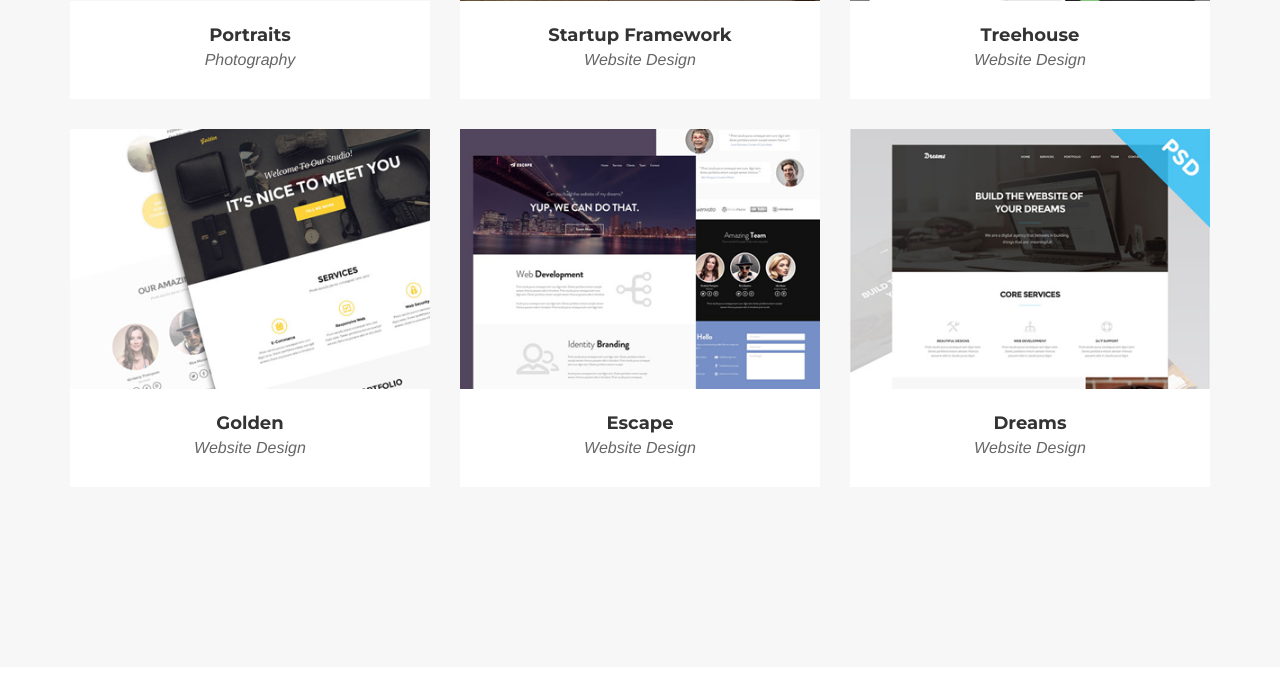
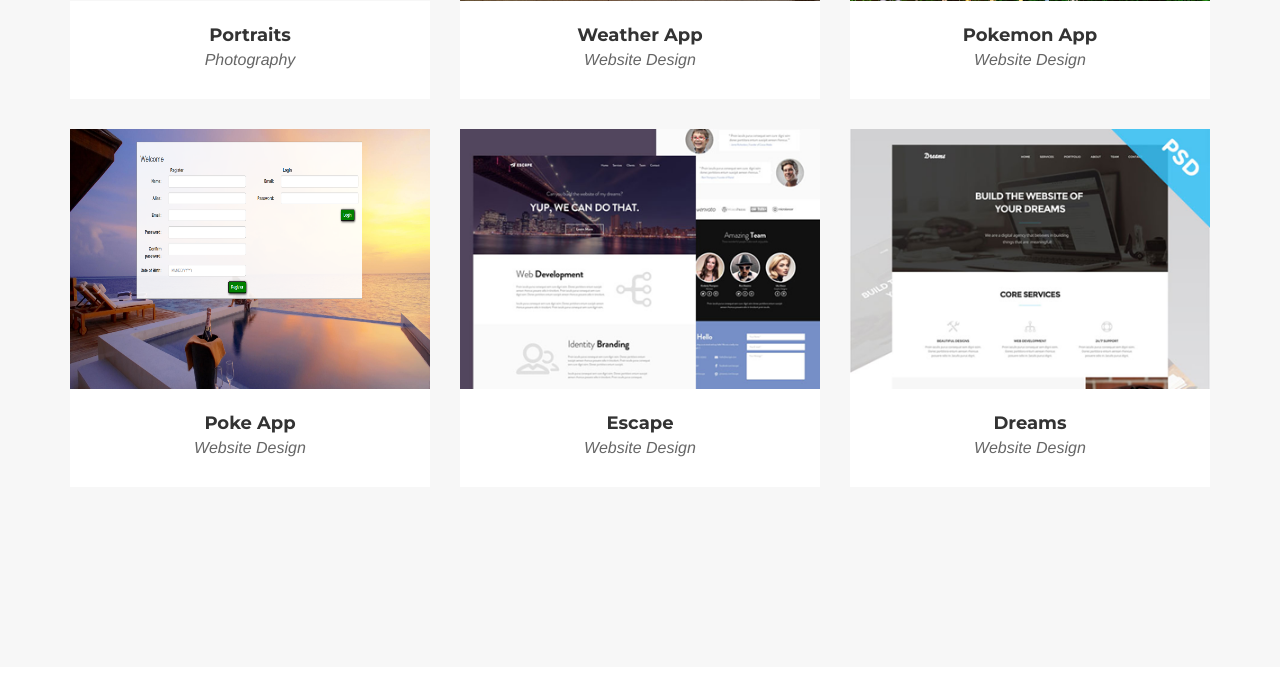
Before and after one commit to Jcareergoals/portfolio, a PHP site: page / in a window 1280 px wide. Shown: the part 2074-2748 px from the top of the page. Run offline with PHP 8.4, Linux system fonts and the light colour scheme; some libraries are stand-ins or nearby versions; some web fonts are replaced.

Commit message:
added poke application

```diff
--- a/css/agency.css
+++ b/css/agency.css
@@ -248,7 +248,7 @@ section h3.section-subheading{
 	margin:0 auto;
 	overflow: hidden;
 }
-@media (min-width:400px) and (max-width:767px){
+@media (min-width:400px) {
 	.portfolio-item .porfolio-link {
 		max-height: 200px;
 	}
@@ -257,10 +257,16 @@ section h3.section-subheading{
 	.portfolio-item .portfolio-link {
 		max-height: 249px;
 	}
+	img.weather_img, img.pokemon_img, img.poke_img{
+		min-height: 260px;
+	}
 }
 @media (min-width:992px){
 	.portfolio-item .portfolio-link {
 		max-height: 211px;
+	}
+	img.weather_img, img.pokemon_img, img.poke_img {
+		min-height: 220px;
 	}
 }
 @media (min-width:1200px){
@@ -268,7 +274,7 @@ section h3.section-subheading{
 		max-height: 260px;
 		min-height: 260px;
 	}
-	img.weather_img {
+	img.weather_img, img.pokemon_img, img.poke_img{
 		min-height: 260px;
 	}
 }
@@ -595,7 +601,7 @@ ul.social-buttons li a:hover,ul.social-buttons li a:focus,ul.social-buttons li a
 	margin-top:0
 }
 /* Masonry images */
-.portfolio-modal .modal-content img{
+#portfolioModal1 .modal-content img{
 	width: 300px;
 	/*float: left; */
 	margin: 5px 0px;
@@ -637,3 +643,4 @@ img::-moz-selection{background:0 0}
 body{webkit-tap-highlight-color:#fed136}
 
 .orange {color: orange;}
+.justify{text-align: justify;}
--- a/index.html
+++ b/index.html
@@ -150,7 +150,7 @@
                         <img src="img/portfolio/weather.png" class="img-responsive weather_img" alt="">
                     </a>
                     <div class="portfolio-caption">
-                        <h4>Startup Framework</h4>
+                        <h4>Weather App</h4>
                         <p class="text-muted">Website Design</p>
                     </div>
                 </div>
@@ -161,10 +161,10 @@
                                 <i class="fa fa-plus fa-3x"></i>
                             </div>
                         </div>
-                        <img src="img/portfolio/treehouse.png" class="img-responsive" alt="">
+                        <img src="img/portfolio/pokemons.png" class="img-responsive pokemon_img" alt="">
                     </a>
                     <div class="portfolio-caption">
-                        <h4>Treehouse</h4>
+                        <h4>Pokemon App</h4>
                         <p class="text-muted">Website Design</p>
                     </div>
                 </div>
@@ -175,10 +175,10 @@
                                 <i class="fa fa-plus fa-3x"></i>
                             </div>
                         </div>
-                        <img src="img/portfolio/golden.png" class="img-responsive" alt="">
+                        <img src="img/portfolio/poke_2.png" class="img-responsive poke_img" alt="">
                     </a>
                     <div class="portfolio-caption">
-                        <h4>Golden</h4>
+                        <h4>Poke App</h4>
                         <p class="text-muted">Website Design</p>
                     </div>
                 </div>
@@ -250,7 +250,7 @@
                                     <h4 class="subheading">Delta Gets You There</h4>
                                 </div>
                                 <div class="timeline-body">
-                                    <p class="text-muted">Being a Ramp Agent for Delta Airlines was incredible. My duties included loading, unloading, transporting baggage, mail, and cargo to and from aircrafts. I was also the guy you'd see holding the <span class='orange'>orange wands</span> on the ramp marshelling planes to their gates. I worked in a team of 7 to 10 members where we handled flights with an approximate 90% successful turnaround rate.</p>
+                                    <p class="text-muted">Being a Ramp Agent for Delta Airlines was incredible. My duties included loading, unloading, transporting baggage, mail, and cargo to and from aircrafts. I was also the guy you'd see holding the <span class='orange'>orange</span> wands on the ramp marshelling planes to their gates. I worked in a team of 7 to 10 members where we handled flights with an approximate 90% successful turnaround rate.</p>
                                 </div>
                             </div>
                         </li>
@@ -362,7 +362,7 @@
     <section id="contact">
         <div class="container">
             <div class="row">
-                <div class="col-lg-12 text-center">
+                <div class="col-xs-12 col-sm-10 col-sm-offset-1 col-lg-8 col-lg-offset-2 text-center">
                     <h2 class="section-heading">Contact Me</h2>
                     <h3 class="section-subheading text-muted">I'd love to here from you. If you'd like more information about working with me, please fill out the form with a detailed description of your project and I will respond a soon as possible.</h3>
                 </div>
@@ -495,9 +495,9 @@
                     <div class="col-lg-8 col-lg-offset-2">
                         <div class="modal-body">
                             <h2>Weather Application</h2>
-                            <p class="item-intro text-muted">Lorem ipsum dolor sit amet consectetur.</p>
-                            <img src="img/portfolio/weather.png" alt="">
-                            <p>The <a href="https://cheryweather.azurewebsites.net/" target="_blank">Weather Application</a> is An application where visitors can enter any city or state from around the world and, in return, displayed that locations current weather status. The information is received from a weather API, openweathermap.org. Technologies used include Ajax, JSON, jQuery, TwitterBootstrap, CodeIgnitor (MVC), Git, HTML5, and CSS3.</p>
+                            <p class="item-intro text-muted">Get real-time weather status.</p>
+                            <img src="img/portfolio/weather.png" width="100%" focus alt="">
+                            <p class='justify'>The <a href="https://cheryweather.azurewebsites.net/" target="_blank">Weather Application</a> displays real-time weather information from any city around the world. By entering the name of a City, State, or Country of choice, users will be displayed weather information for that location. If the user happens to enter a State or Country, then weather information for that location's capital will be displayed. The information is received from a weather service API (Openweathermap.org). The technologies used to create this application include HTML5, CSS3, Ajax, JSON, jQuery, Twitter Bootstrap, CodeIgnitor (MVC), and Git.</p>
                             <p>You can preview the Weather Application <a href="https://cheryweather.azurewebsites.net/" target="_blank">here</a>.</p>
                             <button type="button" class="btn btn-primary" data-dismiss="modal"><i class="fa fa-times"></i> Close Project</button>
                         </div>
@@ -521,11 +521,11 @@
                     <div class="col-lg-8 col-lg-offset-2">
                         <div class="modal-body">
                             <!-- Project Details Go Here -->
-                            <!-- <h2>Project Name</h2>
-                            <p class="item-intro text-muted">Lorem ipsum dolor sit amet consectetur.</p>
-                            <img class="img-responsive img-centered" src="img/portfolio/treehouse-preview.png" alt="">
-                            <p>Treehouse is a free PSD web template built by <a href="https://www.behance.net/MathavanJaya">Mathavan Jaya</a>. This is bright and spacious design perfect for people or startup companies looking to showcase their apps or other projects.</p>
-                            <p>You can download the PSD template in this portfolio sample item at <a href="http://freebiesxpress.com/gallery/treehouse-free-psd-web-template/">FreebiesXpress.com</a>.</p> -->
+                            <h2>Pokemon Application</h2>
+                            <p class="item-intro text-muted">Gotta catch them all.</p>
+                            <img src="img/portfolio/pokemons.png" width="100%" alt="">
+                            <p class='justify'>If you any need quick basic information on any pokemon characters than this awesome application will come in handy. By clicking on any of the 151 characters, information about that character will be displayed in the pokedex (the orange box). The data is pulled from an API webservice (pokeapi.co). The technologies used to build this application include HTML5, CSS3, AJAX, JSON, jQuery, and CodeIgnitor. </p>
+                            <p>You can preview the Pokemon application <a href="http://cherypokemons.azurewebsites.net/" target="_blank">here</a>.</p>
                             <button type="button" class="btn btn-primary" data-dismiss="modal"><i class="fa fa-times"></i> Close Project</button>
                         </div>
                     </div>
@@ -548,11 +548,13 @@
                     <div class="col-lg-8 col-lg-offset-2">
                         <div class="modal-body">
                             <!-- Project Details Go Here -->
-                            <h2>Project Name</h2>
-                            <!-- <p class="item-intro text-muted">Lorem ipsum dolor sit amet consectetur.</p>
-                            <img class="img-responsive img-centered" src="img/portfolio/golden-preview.png" alt="">
-                            <p>Start Bootstrap's Agency theme is based on Golden, a free PSD website template built by <a href="https://www.behance.net/MathavanJaya">Mathavan Jaya</a>. Golden is a modern and clean one page web template that was made exclusively for Best PSD Freebies. This template has a great portfolio, timeline, and meet your team sections that can be easily modified to fit your needs.</p>
-                            <p>You can download the PSD template in this portfolio sample item at <a href="http://freebiesxpress.com/gallery/golden-free-one-page-web-template/">FreebiesXpress.com</a>.</p> -->
+                            <h2>Poke App</h2>
+                            <p class="item-intro text-muted">Feel like poking someone?</p>
+                            <img class="img-responsive img-centered" src="img/portfolio/poke_2.png" width="40%" alt="">
+                            <img class="img-responsive img-centered" src="img/portfolio/poke_3.png" width="75%" alt="">
+                            <img class="img-responsive img-centered" src="img/portfolio/poke_1.png" width="100%" alt="">
+                            <p class='justify'>This is a pretty cool applicatoin. Users can poke other users, see which were poked, how many times they were poked, by who they were poked by. Users can also see how many time they themselves were poked and by who as well. All you have to do is register if not registered or login to enjoy the fun. Technologies used to create this application include CodeIgnitor, PHP, HTML5, CSS3, & Twitter Bootstrap.</p>
+                            <p>You can preview this application <a href="#">here</a>.</p>
                             <button type="button" class="btn btn-primary" data-dismiss="modal"><i class="fa fa-times"></i> Close Project</button>
                         </div>
                     </div>
@@ -576,10 +578,10 @@
                         <div class="modal-body">
                             <!-- Project Details Go Here -->
                             <h2>Project Name</h2>
-                            <!-- <p class="item-intro text-muted">Lorem ipsum dolor sit amet consectetur.</p>
+                            <p class="item-intro text-muted">Lorem ipsum dolor sit amet consectetur.</p>
                             <img class="img-responsive img-centered" src="img/portfolio/escape-preview.png" alt="">
                             <p>Escape is a free PSD web template built by <a href="https://www.behance.net/MathavanJaya">Mathavan Jaya</a>. Escape is a one page web template that was designed with agencies in mind. This template is ideal for those looking for a simple one page solution to describe your business and offer your services.</p>
-                            <p>You can download the PSD template in this portfolio sample item at <a href="http://freebiesxpress.com/gallery/escape-one-page-psd-web-template/">FreebiesXpress.com</a>.</p> -->
+                            <p>You can download the PSD template in this portfolio sample item at <a href="http://freebiesxpress.com/gallery/escape-one-page-psd-web-template/">FreebiesXpress.com</a>.</p>
                             <button type="button" class="btn btn-primary" data-dismiss="modal"><i class="fa fa-times"></i> Close Project</button>
                         </div>
                     </div>
@@ -602,11 +604,11 @@
                     <div class="col-lg-8 col-lg-offset-2">
                         <div class="modal-body">
                             <!-- Project Details Go Here -->
-                            <!-- <h2>Project Name</h2>
+                            <h2>Project Name</h2>
                             <p class="item-intro text-muted">Lorem ipsum dolor sit amet consectetur.</p>
                             <img class="img-responsive img-centered" src="img/portfolio/dreams-preview.png" alt="">
                             <p>Dreams is a free PSD web template built by <a href="https://www.behance.net/MathavanJaya">Mathavan Jaya</a>. Dreams is a modern one page web template designed for almost any purpose. It’s a beautiful template that’s designed with the Bootstrap framework in mind.</p>
-                            <p>You can download the PSD template in this portfolio sample item at <a href="http://freebiesxpress.com/gallery/dreams-free-one-page-web-template/">FreebiesXpress.com</a>.</p> -->
+                            <p>You can download the PSD template in this portfolio sample item at <a href="http://freebiesxpress.com/gallery/dreams-free-one-page-web-template/">FreebiesXpress.com</a>.</p>
                             <button type="button" class="btn btn-primary" data-dismiss="modal"><i class="fa fa-times"></i> Close Jose Project</button>
                         </div>
                     </div>
```
Also changed, not shown: img/portfolio/Poke_1.png (added), img/portfolio/Poke_3.png (added), img/portfolio/poke_2.png (added), img/portfolio/pokemons.png (added), img/portfolio/treehouse-preview.png (deleted), img/portfolio/treehouse.png (deleted).
